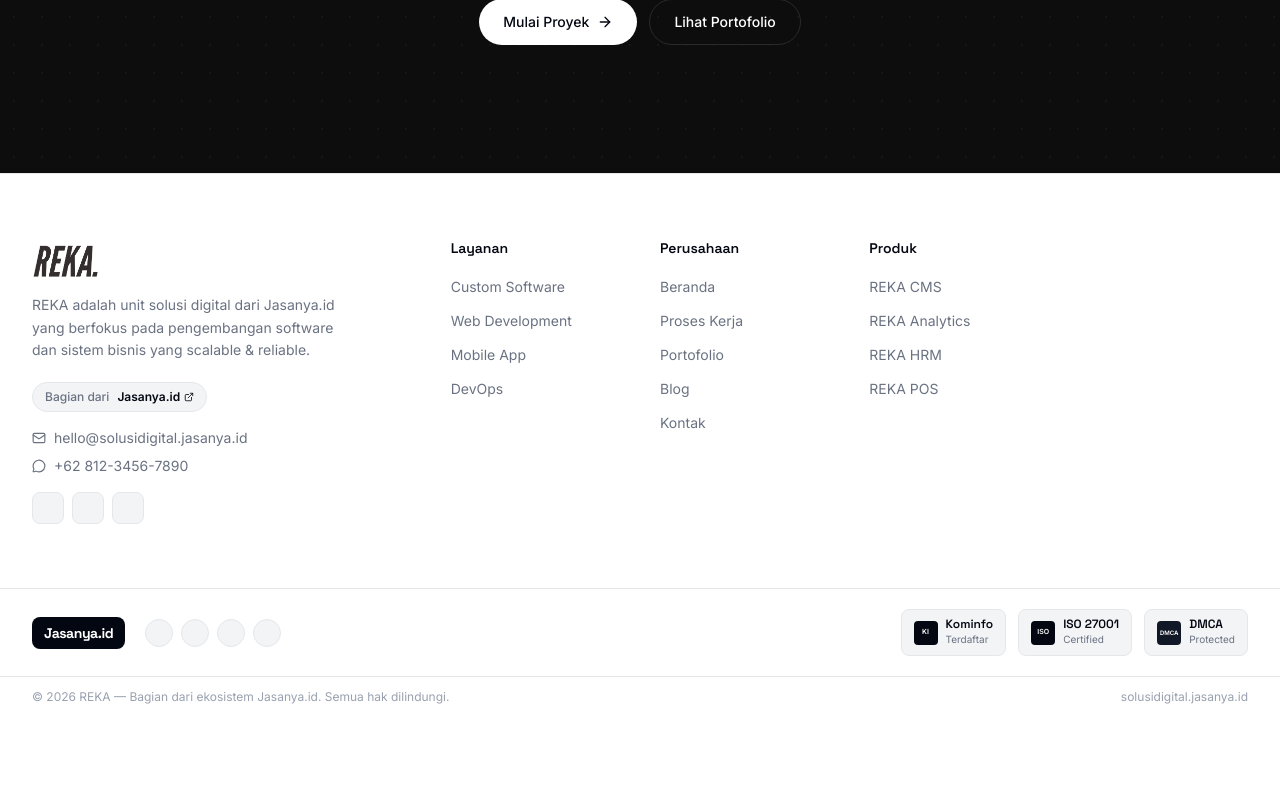
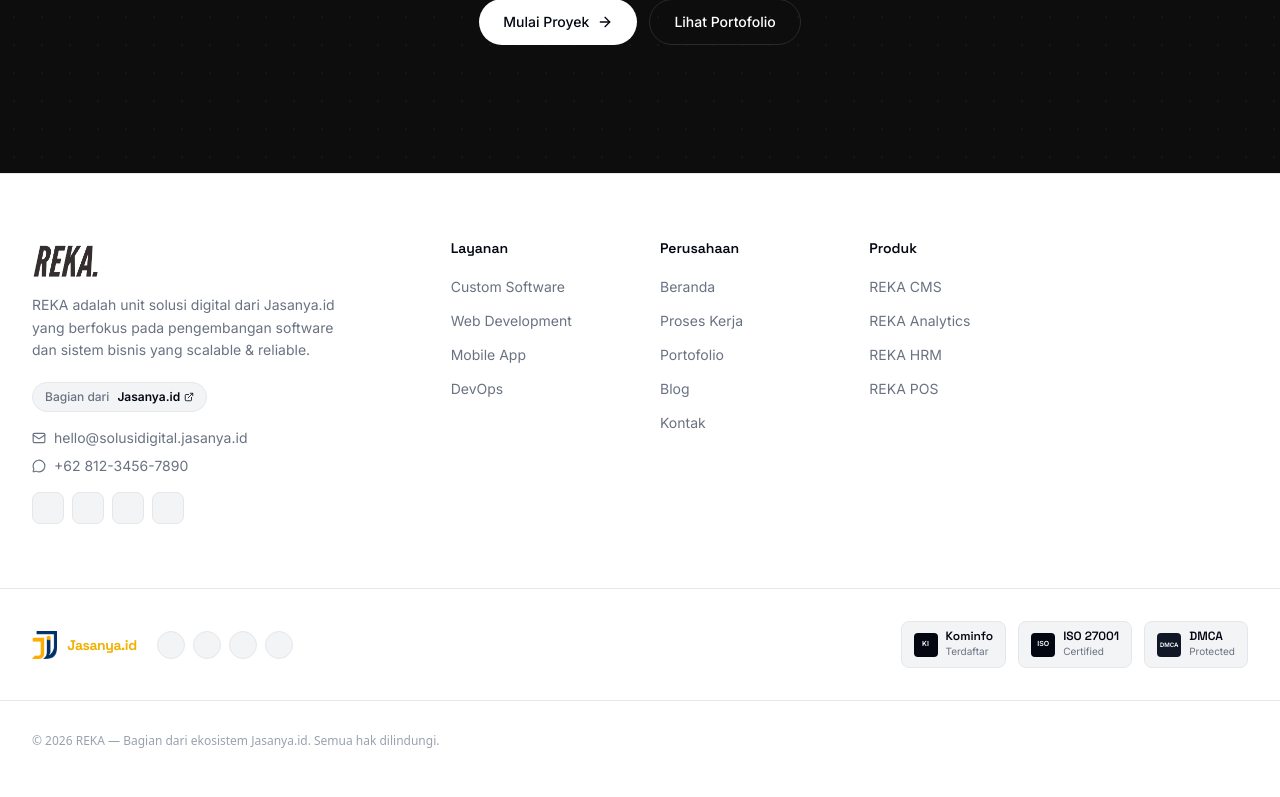
Before and after one commit to PRODUCT-JASANYA-TECKNOLOGY/REKA-Company-Profile, a Laravel app: page / in a window 1280 px wide. Shown: the part 5155-5952 px from the top of the page. Before the commit the page ends 5859 px from the top, so only its background shows below. Run offline with Laravel 12, Linux system fonts and the light colour scheme; style sheets or scripts are compiled from the project's sources.

Commit message:
fixing navbar dan footer

```diff
--- a/resources/views/components/footer.blade.php
+++ b/resources/views/components/footer.blade.php
@@ -2,72 +2,139 @@
     <div class="max-w-7xl mx-auto px-5 lg:px-8 py-16">
         <div class="grid grid-cols-1 md:grid-cols-2 lg:grid-cols-6 gap-10">
             <div class="lg:col-span-2">
-        <a href="{{ route('home') }}"><img src="{{ asset('images/logo.png') }}" alt="REKA" class="h-10 mb-4" /></a>
-        <p class="text-sm leading-relaxed text-gray-500 max-w-xs mb-5">REKA adalah unit solusi digital dari Jasanya.id yang berfokus pada pengembangan software dan sistem bisnis yang scalable &amp; reliable.</p>
-        <div class="inline-flex items-center gap-2 px-3 py-1.5 rounded-full text-xs font-medium bg-gray-100 text-gray-500 border border-gray-200 mb-4">Bagian dari <a href="https://jasanya.id" target="_blank" class="font-semibold text-gray-950 flex items-center gap-1">Jasanya.id <i data-lucide="external-link" class="w-2.5 h-2.5"></i></a></div>
+                <a href="{{ route('home') }}"><img src="{{ asset('images/logo.png') }}" alt="REKA"
+                        class="h-10 mb-4" /></a>
+                <p class="text-sm leading-relaxed text-gray-500 max-w-xs mb-5">REKA adalah unit solusi digital dari
+                    Jasanya.id yang berfokus pada pengembangan software dan sistem bisnis yang scalable &amp; reliable.
+                </p>
+                <div
+                    class="inline-flex items-center gap-2 px-3 py-1.5 rounded-full text-xs font-medium bg-gray-100 text-gray-500 border border-gray-200 mb-4">
+                    Bagian dari <a href="https://jasanya.id" target="_blank"
+                        class="font-semibold text-gray-950 flex items-center gap-1">Jasanya.id <i
+                            data-lucide="external-link" class="w-2.5 h-2.5"></i></a></div>
                 <div class="flex flex-col gap-2 mb-4">
-          <a href="mailto:hello@solusidigital.jasanya.id" class="text-sm text-gray-500 hover:text-gray-950 transition-colors flex items-center gap-2"><i data-lucide="mail" class="w-3.5 h-3.5"></i>hello@solusidigital.jasanya.id</a>
-          <a href="https://wa.me/6281234567890" class="text-sm text-gray-500 hover:text-gray-950 transition-colors flex items-center gap-2"><i data-lucide="message-circle" class="w-3.5 h-3.5"></i>+62 812-3456-7890</a>
+                    <a href="mailto:hello@solusidigital.jasanya.id"
+                        class="text-sm text-gray-500 hover:text-gray-950 transition-colors flex items-center gap-2"><i
+                            data-lucide="mail" class="w-3.5 h-3.5"></i>hello@solusidigital.jasanya.id</a>
+                    <a href="https://wa.me/6281234567890"
+                        class="text-sm text-gray-500 hover:text-gray-950 transition-colors flex items-center gap-2"><i
+                            data-lucide="message-circle" class="w-3.5 h-3.5"></i>+62 812-3456-7890</a>
                 </div>
                 <div class="flex gap-2">
-          <a href="#" class="w-8 h-8 rounded-lg flex items-center justify-center bg-gray-100 text-gray-500 border border-gray-200 hover:bg-gray-950 hover:text-white transition-colors"><i data-lucide="github" class="w-3.5 h-3.5"></i></a>
-          <a href="#" class="w-8 h-8 rounded-lg flex items-center justify-center bg-gray-100 text-gray-500 border border-gray-200 hover:bg-gray-950 hover:text-white transition-colors"><i data-lucide="linkedin" class="w-3.5 h-3.5"></i></a>
-          <a href="#" class="w-8 h-8 rounded-lg flex items-center justify-center bg-gray-100 text-gray-500 border border-gray-200 hover:bg-gray-950 hover:text-white transition-colors"><i data-lucide="instagram" class="w-3.5 h-3.5"></i></a>
+                    <a href="#"
+                        class="w-8 h-8 rounded-lg flex items-center justify-center bg-gray-100 text-gray-500 border border-gray-200 hover:bg-gray-950 hover:text-white transition-colors"
+                        aria-label="Github"><i data-lucide="github" class="w-4 h-4"></i></a>
+                    <a href="#"
+                        class="w-8 h-8 rounded-lg flex items-center justify-center bg-gray-100 text-gray-500 border border-gray-200 hover:bg-gray-950 hover:text-white transition-colors"
+                        aria-label="Linkedin"><i data-lucide="linkedin" class="w-4 h-4"></i></a>
+                    <a href="#"
+                        class="w-8 h-8 rounded-lg flex items-center justify-center bg-gray-100 text-gray-500 border border-gray-200 hover:bg-gray-950 hover:text-white transition-colors"
+                        aria-label="Instagram"><i data-lucide="instagram" class="w-4 h-4"></i></a>
+                    <a href="#"
+                        class="w-8 h-8 rounded-lg flex items-center justify-center bg-gray-100 text-gray-500 border border-gray-200 hover:bg-gray-950 hover:text-white transition-colors"
+                        aria-label="Twitter"><i data-lucide="twitter" class="w-4 h-4"></i></a>
                 </div>
             </div>
             <div>
                 <h4 class="font-grotesk text-sm font-semibold mb-4">Layanan</h4>
                 <ul class="flex flex-col gap-2.5 list-none">
-          <li><a href="{{ route('layanan') }}" class="text-sm text-gray-500 hover:text-gray-950 transition-colors">Custom Software</a></li>
-          <li><a href="{{ route('layanan') }}" class="text-sm text-gray-500 hover:text-gray-950 transition-colors">Web Development</a></li>
-          <li><a href="{{ route('layanan') }}" class="text-sm text-gray-500 hover:text-gray-950 transition-colors">Mobile App</a></li>
-          <li><a href="{{ route('layanan') }}" class="text-sm text-gray-500 hover:text-gray-950 transition-colors">DevOps</a></li>
+                    <li><a href="{{ route('layanan') }}"
+                            class="text-sm text-gray-500 hover:text-gray-950 transition-colors">Custom Software</a></li>
+                    <li><a href="{{ route('layanan') }}"
+                            class="text-sm text-gray-500 hover:text-gray-950 transition-colors">Web Development</a></li>
+                    <li><a href="{{ route('layanan') }}"
+                            class="text-sm text-gray-500 hover:text-gray-950 transition-colors">Mobile App</a></li>
+                    <li><a href="{{ route('layanan') }}"
+                            class="text-sm text-gray-500 hover:text-gray-950 transition-colors">DevOps</a></li>
                 </ul>
             </div>
             <div>
                 <h4 class="font-grotesk text-sm font-semibold mb-4">Perusahaan</h4>
                 <ul class="flex flex-col gap-2.5 list-none">
-          <li><a href="{{ route('home') }}" class="text-sm text-gray-500 hover:text-gray-950 transition-colors">Beranda</a></li>
-          <li><a href="{{ route('proses') }}" class="text-sm text-gray-500 hover:text-gray-950 transition-colors">Proses Kerja</a></li>
-          <li><a href="{{ route('portofolio') }}" class="text-sm text-gray-500 hover:text-gray-950 transition-colors">Portofolio</a></li>
-          <li><a href="{{ route('blog.index') }}" class="text-sm text-gray-500 hover:text-gray-950 transition-colors">Blog</a></li>
-          <li><a href="{{ route('kontak') }}" class="text-sm text-gray-500 hover:text-gray-950 transition-colors">Kontak</a></li>
+                    <li><a href="{{ route('home') }}"
+                            class="text-sm text-gray-500 hover:text-gray-950 transition-colors">Beranda</a></li>
+                    <li><a href="{{ route('proses') }}"
+                            class="text-sm text-gray-500 hover:text-gray-950 transition-colors">Proses Kerja</a></li>
+                    <li><a href="{{ route('portofolio') }}"
+                            class="text-sm text-gray-500 hover:text-gray-950 transition-colors">Portofolio</a></li>
+                    <li><a href="{{ route('blog.index') }}"
+                            class="text-sm text-gray-500 hover:text-gray-950 transition-colors">Blog</a></li>
+                    <li><a href="{{ route('kontak') }}"
+                            class="text-sm text-gray-500 hover:text-gray-950 transition-colors">Kontak</a></li>
                 </ul>
             </div>
-      <div>
+            <div class="lg:col-span-1">
                 <h4 class="font-grotesk text-sm font-semibold mb-4">Produk</h4>
                 <ul class="flex flex-col gap-2.5 list-none">
-          <li><a href="{{ route('produk.index') }}" class="text-sm text-gray-500 hover:text-gray-950 transition-colors">REKA CMS</a></li>
-          <li><a href="{{ route('produk.index') }}" class="text-sm text-gray-500 hover:text-gray-950 transition-colors">REKA Analytics</a></li>
-          <li><a href="{{ route('produk.index') }}" class="text-sm text-gray-500 hover:text-gray-950 transition-colors">REKA HRM</a></li>
-          <li><a href="{{ route('produk.index') }}" class="text-sm text-gray-500 hover:text-gray-950 transition-colors">REKA POS</a></li>
+                    <li><a href="{{ route('produk.index') }}"
+                            class="text-sm text-gray-500 hover:text-gray-950 transition-colors">REKA CMS</a></li>
+                    <li><a href="{{ route('produk.index') }}"
+                            class="text-sm text-gray-500 hover:text-gray-950 transition-colors">REKA Analytics</a></li>
+                    <li><a href="{{ route('produk.index') }}"
+                            class="text-sm text-gray-500 hover:text-gray-950 transition-colors">REKA HRM</a></li>
+                    <li><a href="{{ route('produk.index') }}"
+                            class="text-sm text-gray-500 hover:text-gray-950 transition-colors">REKA POS</a></li>
                 </ul>
             </div>
         </div>
     </div>
     <!-- Cert bar -->
-  <div class="border-t border-gray-200 px-5 lg:px-8 py-5">
-    <div class="max-w-7xl mx-auto flex flex-col sm:flex-row items-start sm:items-center justify-between gap-5 flex-wrap">
+    <div class="border-t border-gray-200 px-5 lg:px-8 py-8">
+        <div
+            class="max-w-7xl mx-auto flex flex-col sm:flex-row items-start sm:items-center justify-between gap-6 flex-wrap">
             <div class="flex items-center gap-5 flex-wrap">
-        <div class="flex items-center gap-2 px-3 py-1.5 rounded-lg bg-gray-950"><span class="font-grotesk text-sm font-bold text-white tracking-[-0.03em]">Jasanya.id</span></div>
+                <div class="flex items-center gap-2.5">
+                    <img src="{{ asset('images/jasanya.png') }}" alt="Jasanya" class="h-7 w-auto" />
+                    <span class="font-grotesk text-sm font-bold text-yellow-500 tracking-[-0.03em]">Jasanya.id</span>
+                </div>
                 <div class="flex gap-2">
-          <a href="#" class="w-7 h-7 rounded-full flex items-center justify-center bg-gray-100 border border-gray-200 text-gray-500 hover:bg-gray-300 transition-colors"><i data-lucide="linkedin" class="w-3 h-3"></i></a>
-          <a href="#" class="w-7 h-7 rounded-full flex items-center justify-center bg-gray-100 border border-gray-200 text-gray-500 hover:bg-gray-300 transition-colors"><i data-lucide="instagram" class="w-3 h-3"></i></a>
-          <a href="#" class="w-7 h-7 rounded-full flex items-center justify-center bg-gray-100 border border-gray-200 text-gray-500 hover:bg-gray-300 transition-colors"><i data-lucide="twitter" class="w-3 h-3"></i></a>
-          <a href="#" class="w-7 h-7 rounded-full flex items-center justify-center bg-gray-100 border border-gray-200 text-gray-500 hover:bg-gray-300 transition-colors"><i data-lucide="github" class="w-3 h-3"></i></a>
+                    <a href="#"
+                        class="w-7 h-7 rounded-full flex items-center justify-center bg-gray-100 border border-gray-200 text-gray-500 hover:bg-gray-300 transition-colors"><i
+                            data-lucide="linkedin" class="w-3 h-3"></i></a>
+                    <a href="#"
+                        class="w-7 h-7 rounded-full flex items-center justify-center bg-gray-100 border border-gray-200 text-gray-500 hover:bg-gray-300 transition-colors"><i
+                            data-lucide="instagram" class="w-3 h-3"></i></a>
+                    <a href="#"
+                        class="w-7 h-7 rounded-full flex items-center justify-center bg-gray-100 border border-gray-200 text-gray-500 hover:bg-gray-300 transition-colors"><i
+                            data-lucide="twitter" class="w-3 h-3"></i></a>
+                    <a href="#"
+                        class="w-7 h-7 rounded-full flex items-center justify-center bg-gray-100 border border-gray-200 text-gray-500 hover:bg-gray-300 transition-colors"><i
+                            data-lucide="github" class="w-3 h-3"></i></a>
                 </div>
             </div>
             <div class="flex items-center gap-3 flex-wrap">
-        <div class="flex items-center gap-2 px-3 py-2 rounded-lg bg-gray-100 border border-gray-200"><div class="w-6 h-6 rounded bg-gray-950 flex items-center justify-center"><span class="text-white font-bold" style="font-size:7px">KI</span></div><div><p class="font-grotesk text-xs font-semibold leading-none">Kominfo</p><p class="text-[10px] text-gray-500 mt-0.5">Terdaftar</p></div></div>
-        <div class="flex items-center gap-2 px-3 py-2 rounded-lg bg-gray-100 border border-gray-200"><div class="w-6 h-6 rounded bg-gray-950 flex items-center justify-center"><span class="text-white font-bold" style="font-size:7px">ISO</span></div><div><p class="font-grotesk text-xs font-semibold leading-none">ISO 27001</p><p class="text-[10px] text-gray-500 mt-0.5">Certified</p></div></div>
-        <div class="flex items-center gap-2 px-3 py-2 rounded-lg bg-gray-100 border border-gray-200"><div class="w-6 h-6 rounded bg-gray-900 flex items-center justify-center"><span class="text-white font-extrabold" style="font-size:6px">DMCA</span></div><div><p class="font-grotesk text-xs font-semibold leading-none">DMCA</p><p class="text-[10px] text-gray-500 mt-0.5">Protected</p></div></div>
+                <div class="flex items-center gap-2 px-3 py-2 rounded-lg bg-gray-100 border border-gray-200">
+                    <div class="w-6 h-6 rounded bg-gray-950 flex items-center justify-center"><span
+                            class="text-white font-bold" style="font-size:7px">KI</span></div>
+                    <div>
+                        <p class="font-grotesk text-xs font-semibold leading-none">Kominfo</p>
+                        <p class="text-[10px] text-gray-500 mt-0.5">Terdaftar</p>
+                    </div>
+                </div>
+                <div class="flex items-center gap-2 px-3 py-2 rounded-lg bg-gray-100 border border-gray-200">
+                    <div class="w-6 h-6 rounded bg-gray-950 flex items-center justify-center"><span
+                            class="text-white font-bold" style="font-size:7px">ISO</span></div>
+                    <div>
+                        <p class="font-grotesk text-xs font-semibold leading-none">ISO 27001</p>
+                        <p class="text-[10px] text-gray-500 mt-0.5">Certified</p>
+                    </div>
+                </div>
+                <div class="flex items-center gap-2 px-3 py-2 rounded-lg bg-gray-100 border border-gray-200">
+                    <div class="w-6 h-6 rounded bg-gray-900 flex items-center justify-center"><span
+                            class="text-white font-extrabold" style="font-size:6px">DMCA</span></div>
+                    <div>
+                        <p class="font-grotesk text-xs font-semibold leading-none">DMCA</p>
+                        <p class="text-[10px] text-gray-500 mt-0.5">Protected</p>
                     </div>
                 </div>
             </div>
-  <div class="border-t border-gray-200 px-5 lg:px-8 py-3">
-    <div class="max-w-7xl mx-auto flex flex-col sm:flex-row items-center justify-between gap-2">
-      <p class="text-xs text-gray-400">&copy; {{ date('Y') }} REKA &mdash; Bagian dari ekosistem Jasanya.id. Semua hak dilindungi.</p>
-      <p class="text-xs text-gray-400">solusidigital.jasanya.id</p>
+        </div>
+    </div>
+    <div class="border-t border-gray-200 px-5 lg:px-8 pt-8 pb-12">
+        <div class="max-w-7xl mx-auto flex flex-col sm:flex-row items-center justify-between gap-4">
+            <p class="text-xs text-gray-400 font-medium font-sans">&copy; {{ date('Y') }} REKA &mdash; Bagian dari
+                ekosistem Jasanya.id. Semua hak dilindungi.</p>
+            {{-- <p class="text-xs text-gray-400 font-mono">solusidigital.jasanya.id</p> --}}
         </div>
     </div>
 </footer>
--- a/resources/views/components/navbar.blade.php
+++ b/resources/views/components/navbar.blade.php
@@ -1,7 +1,7 @@
 <nav id="navbar" class="fixed top-0 left-0 right-0 z-50 bg-white border-b border-transparent transition-[border-color,box-shadow] duration-300">
     <div class="max-w-7xl mx-auto px-5 lg:px-8 h-16 flex items-center justify-between">
         <a href="{{ route('home') }}">
-            <img src="{{ asset('images/logo.png') }}" alt="REKA" class="h-12 w-auto object-contain block" />
+            <img src="{{ asset('images/logo.png') }}" alt="REKA" class="h-10 w-auto object-contain block" />
         </a>
         <ul class="hidden lg:flex items-center gap-6 list-none">
             <li><a href="{{ route('home') }}"      class="nav-link-item text-sm font-medium hover:text-gray-950 transition-colors {{ request()->routeIs('home') ? 'text-gray-950 font-semibold' : 'text-gray-500' }}">Beranda</a></li>
--- a/resources/views/layouts/app.blade.php
+++ b/resources/views/layouts/app.blade.php
@@ -7,6 +7,8 @@
     <meta name="description" content="@yield('description', 'Mulai dari website, aplikasi, hingga sistem kompleks — REKA membantu bisnis Anda tumbuh dengan solusi digital yang scalable dan terpercaya.')">
 
     @vite(['resources/css/app.css', 'resources/js/app.js'])
+    {{-- Favicon --}}
+    <link rel="icon" type="image/png" href="{{ asset('images/logo.png') }}">
     {{-- Lucide Icons --}}
     <script src="https://unpkg.com/lucide@latest" defer></script>
     @stack('styles')
```
Also changed, not shown: public/assets/reka.js, 1 other file. Lines whose indentation alone changed are shown as unchanged.
